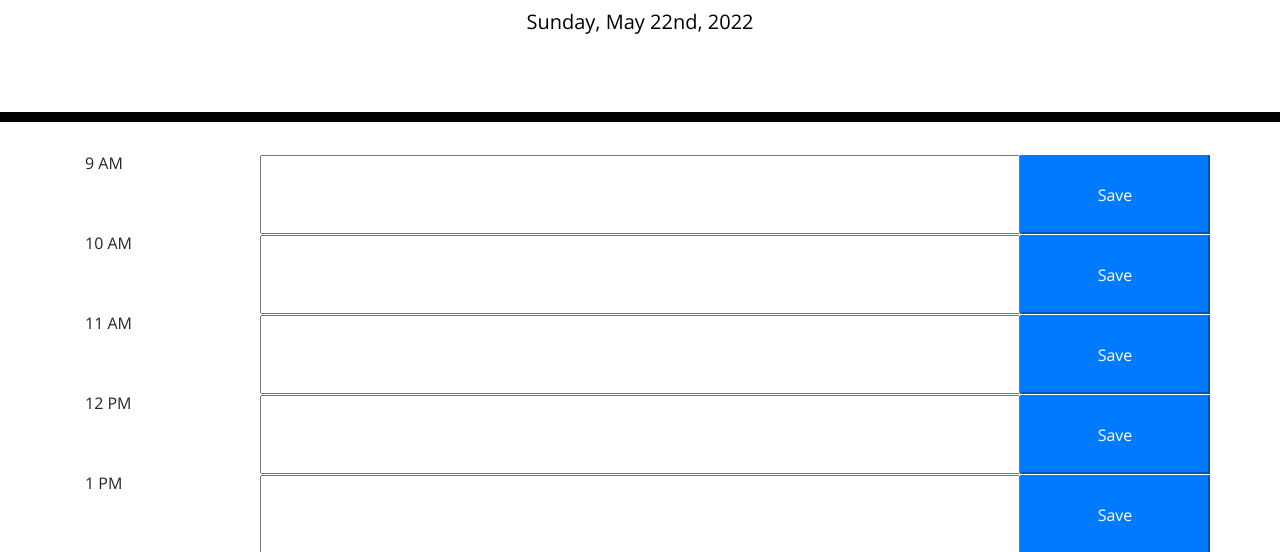
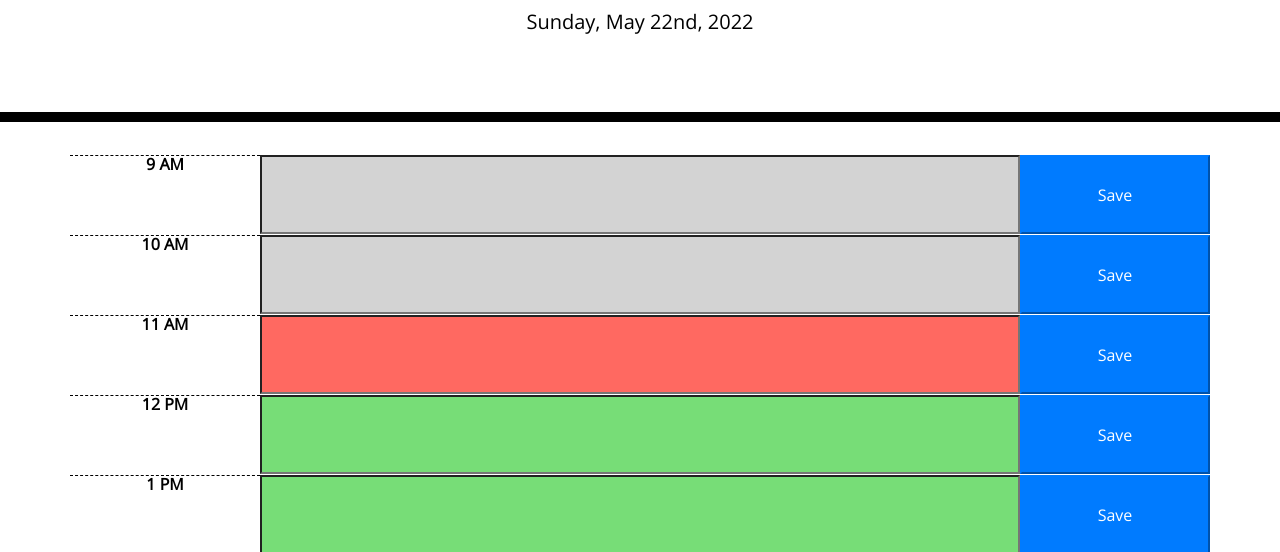
Before and after one commit to robsquaadd/workday-scheduler-collier, a plain HTML site: page index.html in a window 1280 px wide. Shown: the part 182-734 px from the top of the page. Drawn offline with nearby package versions, Linux system fonts and the light colour scheme.

Commit message:
relative time features added, local storage error fixed.

```diff
--- a/assets/css/style.css
+++ b/assets/css/style.css
@@ -1,10 +1,10 @@
 body {
-  font-family: 'Open Sans', sans-serif;
+  font-family: "Open Sans", sans-serif;
   font-size: 16px;
   line-height: 1;
 }
 
-textarea{
+textarea {
   background: transparent;
   border: none;
   resize: none;
@@ -21,11 +21,11 @@ textarea{
   border-bottom: 10px solid black;
 }
 
-.description{
+.description {
   white-space: pre-wrap;
 }
 
-.time-block{
+.time-block {
   text-align: center;
   border-radius: 15px;
 }
@@ -33,13 +33,16 @@ textarea{
 .row {
   white-space: pre-wrap;
   height: 80px;
-  border-top: 1px solid white;;
+  border-top: 1px solid white;
 }
 
 .hour {
   background-color: #ffffff;
   color: #000000;
   border-top: 1px dashed #000000;
+  font-weight: bolder;
+  text-align: center;
+  vertical-align: center;
 }
 
 .past {
@@ -61,11 +64,11 @@ textarea{
   border-left: 1px solid black;
   border-top-right-radius: 15px;
   border-bottom-right-radius: 15px;
-  background-color: #06AED5;
+  background-color: #06aed5;
   color: white;
 }
 
 .saveBtn i:hover {
   font-size: 20px;
-  transition: all .3s ease-in-out;
+  transition: all 0.3s ease-in-out;
 }
--- a/assets/js/script.js
+++ b/assets/js/script.js
@@ -31,7 +31,7 @@ const generateHours = () => {
     hourBlockEl.classList = "row";
     calendarEl.appendChild(hourBlockEl);
     var hourTextEl = document.createElement("p");
-    hourTextEl.classList = "col-2";
+    hourTextEl.classList = "col-2 hour";
     if (i + 9 < 12) {
       hourTextEl.textContent = `${i + 9} AM`;
     } else if (i + 9 == 12) {
@@ -40,7 +40,7 @@ const generateHours = () => {
       hourTextEl.textContent = `${i - 3} PM`;
     }
     var eventEl = document.createElement("input");
-    eventEl.classList = "col-8";
+    eventEl.classList = "col-8 eventInput";
     eventEl.setAttribute("id", `hourInput${i}`);
     var saveButtonEl = document.createElement("button");
     saveButtonEl.classList = "col-2 btn-primary";
@@ -54,9 +54,7 @@ const generateHours = () => {
       //grabbed the input element that corresponds to the save button that I clicked.
       var inputEl = document.getElementById(`hourInput${hourIndex}`);
       //stored the text content of the input element to the taskInfoArray.
-      console.log(inputEl);
       taskInfoArray[hourIndex] = inputEl.value;
-      console.log(taskInfoArray);
       //called the storeEvents function to store the events in local storage.
       storeEvents();
     });
@@ -78,10 +76,27 @@ const storeEvents = () => {
 // getItem retrieves the item from localStorage
 
 //use bootstrap to change the color of the hour elements if that time is in the past, present, or future
+const relativeTime = () => {
+  var currentHour = moment().hour();
+  var inputElArray = document.querySelectorAll(".eventInput");
+  for (i = 0; i < inputElArray.length; i++) {
+    var inputElementId = inputElArray[i].getAttribute("id");
+    var inputElementHour = inputElementId.replace("hourInput", "");
+    if (currentHour > inputElementHour) {
+      $(inputElArray[i]).addClass("past");
+    } else if (currentHour == inputElementHour) {
+      $(inputElArray[i]).addClass("present");
+    } else {
+      $(inputElArray[i]).addClass("future");
+    }
+  }
+};
+
 const loadPage = () => {
   setCurrentDay();
   generateHours();
   populateInfo();
+  relativeTime();
 };
 
 loadPage();
```
